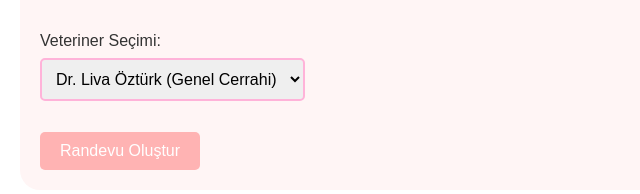
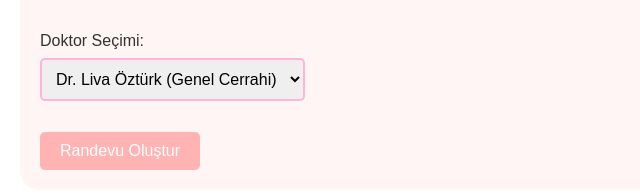
Before and after one commit to martua1/pet-automation, a plain HTML site: page web-programming/4-javascript/index.html in a window 1280 px wide. Shown: the part 775-969 px from the top of the page, 0-640 px from the left. Drawn offline with Linux system fonts and the light colour scheme.

Commit message:
Veteriner doktor oldu

```diff
--- a/web-programming/4-javascript/index.html
+++ b/web-programming/4-javascript/index.html
@@ -41,7 +41,7 @@
         <label>Randevu Tarihi:</label><br>
         <input type="date" id="appointment-date" required><br><br>
 
-        <label>Veteriner Seçimi:</label><br>
+        <label>Doktor Seçimi:</label><br>
         <select id="veterinary-choice">
             <option value="Dr. Liva Öztürk">Dr. Liva Öztürk (Genel Cerrahi)</option>
             <option value="Dr. Sahira İnce">Dr. Sahira İnce (İç Hastalıkları)</option>
```
